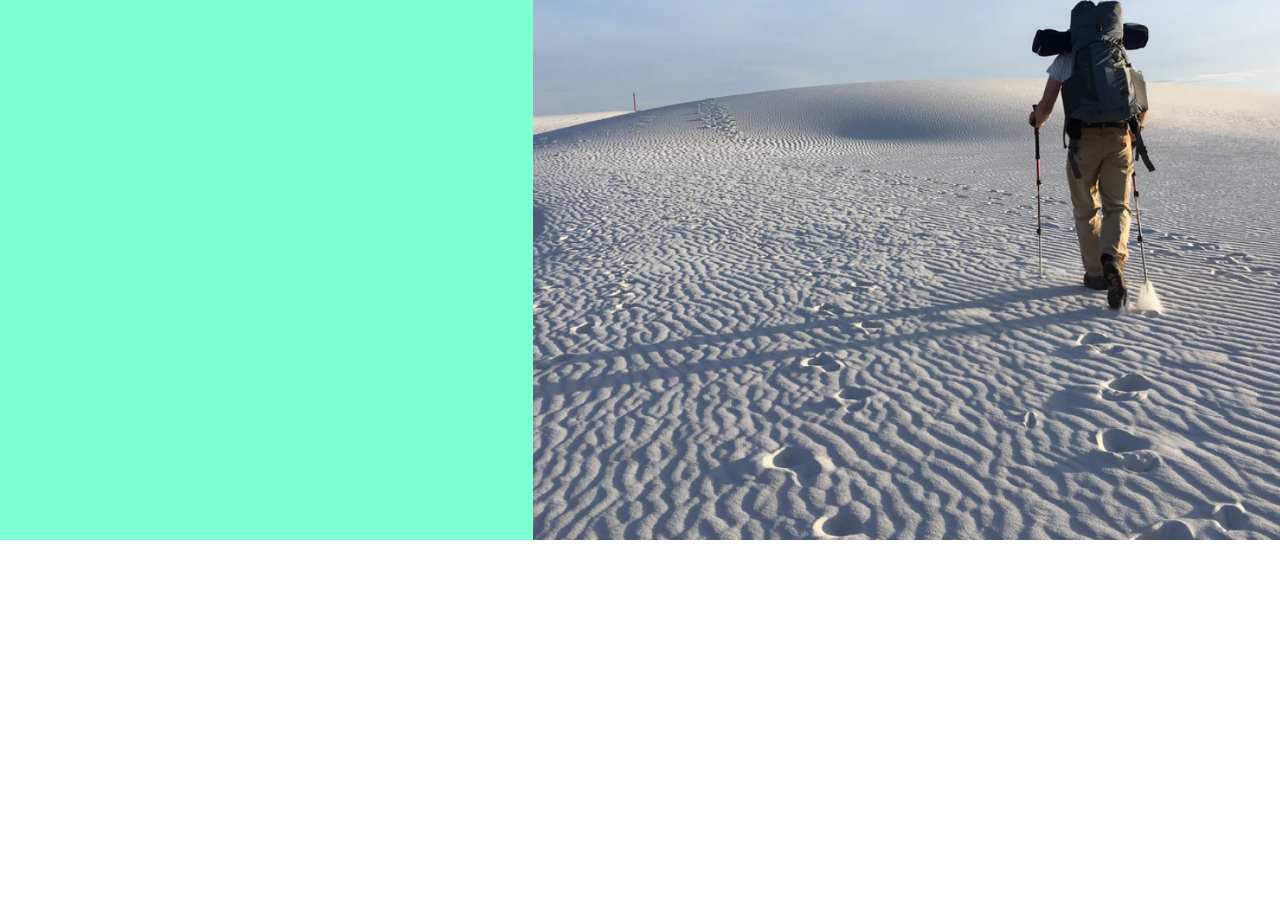
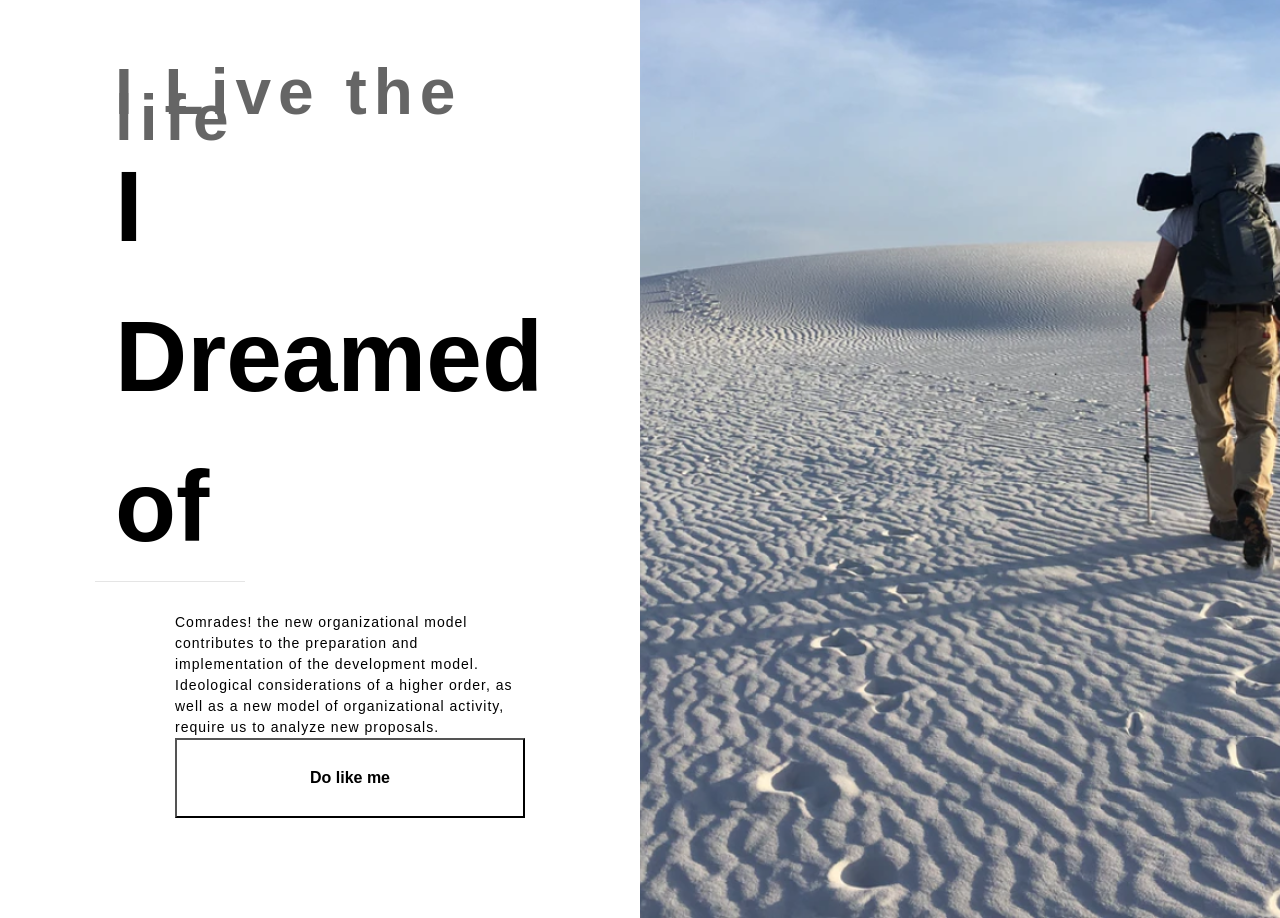
Before and after one commit to AlexandrKopysov/attractionAndRepultionCanvasJS, a website: page #src/index.html in a window 1280 px wide. Shown: the part 260-1178 px from the top of the page. Before the commit the page ends 800 px from the top, so only its background shows below. Drawn offline with nearby package versions, Linux system fonts and the light colour scheme; files that its build step writes are made by us from their sources.

Commit message:
обавил утп , не закончил кнопку

```diff
--- a/#src/_main.html
+++ b/#src/_main.html
@@ -1,8 +1,23 @@
 <main>
     <div class="container-fluid" >
         <div class="row" style="min-height: 100vh">
-            <div class="col-xs-5 col-sm-5 col-md-5 col-lg-6 col-xl-5" style="background-color:aquamarine">First</div>
-            <div class="col-xs-7 col-sm-7 col-md-7 col-lg-6 col-xl-7 main_background">Second</div>
+            <div class="col-xs-5 col-sm-5 col-md-5 col-lg-6 col-xl-6">
+                <div class="utp">
+                    <div class="zaglavUtp1">
+                        I Live the life<br>
+
+                    </div>
+                    <div class="zaglavUtp2">
+                        I Dreamed of
+                    </div>
+                    <hr>
+                    <div class="textUtp">
+                        Comrades! the new organizational model contributes to the preparation and implementation of the development model. Ideological considerations of a higher order, as well as a new model of organizational activity, require us to analyze new proposals.
+                    </div>
+                    <button class="button">Do like me</button>
+                </div>
+            </div>
+            <div class="col-xs-7 col-sm-7 col-md-7 col-lg-6 col-xl-6 main_background"></div>
         </div>
     </div>
 </main>
--- a/#src/scss/style.scss
+++ b/#src/scss/style.scss
@@ -34,3 +34,47 @@ body {
     background-position: center;
     background-size: cover;
 }
+
+.utp {
+  margin: 340px 100px 100px 100px;
+  hr{
+    width: 150px;
+    height: 5;
+    margin-left: -20px;
+    line-height: 1;
+    margin-top: 0px;
+  }
+  .textUtp{
+    font-size: 14px;
+    margin: 30px 0 0 60px;
+    letter-spacing: 1px;
+  }
+
+  .zaglavUtp1{
+    font-size: 64px;
+    line-height: 0.4;
+    opacity: 0.6;
+    font-weight: bold;
+    letter-spacing: 7px;
+  }
+  .zaglavUtp2{
+    font-size: 100px;
+    line-height: 1.5;
+    font-weight: bold;
+  }
+
+  .button{
+    margin-left: 60px;
+    height: 80px;
+    width: 350px;
+    text-decoration: none;
+    font-weight: bold;
+    background-color: #fff;
+  }
+}
+
+
+
+.line{
+
+}
```
Also changed, not shown: dist/css/style.css, dist/css/style.min.css, dist/img/image 1.png (deleted), dist/img/image 1.webp (deleted), dist/index.html.
